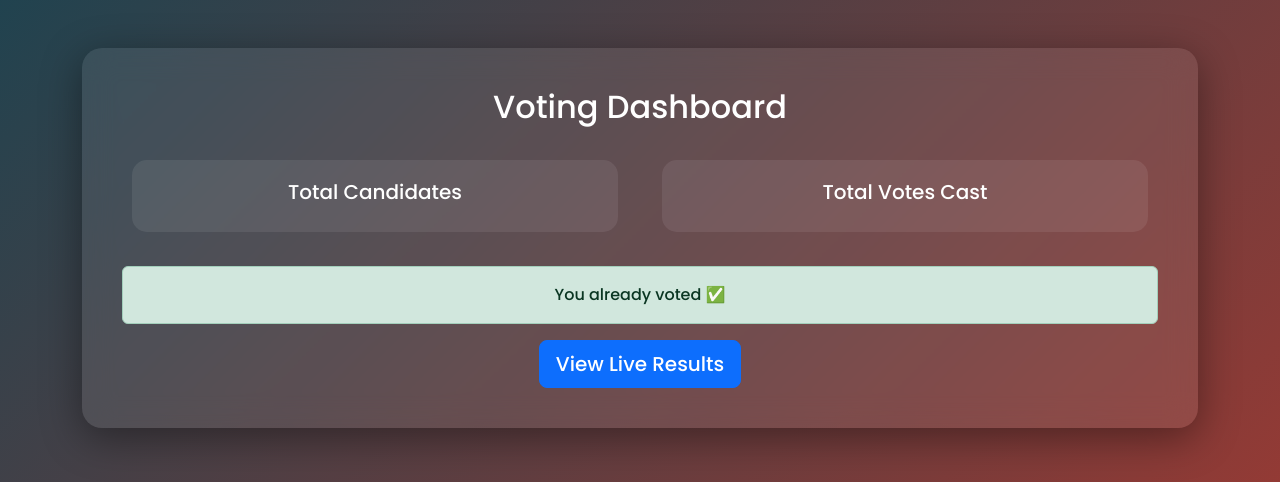
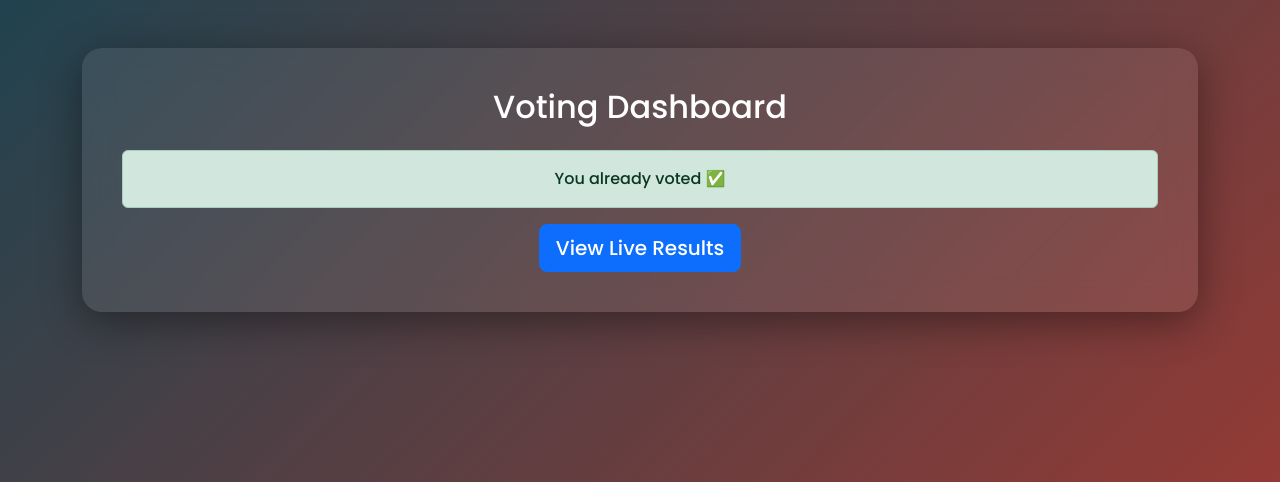
Before and after one commit to Deekshith1064/secure-smart-voting-system, a Flask app: page /dashboard in a window 1280 px wide. Shown: the part 56-538 px from the top of the page. Run offline with Flask 3, Linux system fonts and the light colour scheme; a user stored in the database is signed in; data comes from the database, SQL or seed files in the repository.

Commit message:
removed counters from user dashboard

```diff
--- a/templates/dashboard.html
+++ b/templates/dashboard.html
@@ -80,23 +80,7 @@ Voting Dashboard
 
 <!-- LIVE COUNTERS -->
 
-<div class="row mb-4">
 
-<div class="col-md-6">
-<div class="stat-box">
-<h5>Total Candidates</h5>
-<h3 id="totalCandidates">{{ total_candidates }}</h3>
-</div>
-</div>
-
-<div class="col-md-6">
-<div class="stat-box">
-<h5>Total Votes Cast</h5>
-<h3 id="totalVotes">{{ total_votes }}</h3>
-</div>
-</div>
-
-</div>
 
 
 {% if voted == 0 %}
@@ -124,25 +108,5 @@ View Live Results
 </div>
 
 
-<script>
-
-function updateStats() {
-    fetch("/live-stats")
-        .then(response => response.json())
-        .then(data => {
-
-            document.getElementById("totalVotes").innerText =
-                data.total_votes;
-
-            document.getElementById("totalCandidates").innerText =
-                data.total_candidates;
-
-        });
-}
-
-setInterval(updateStats, 2000);
-
-</script>
-
 </body>
 </html>
```
